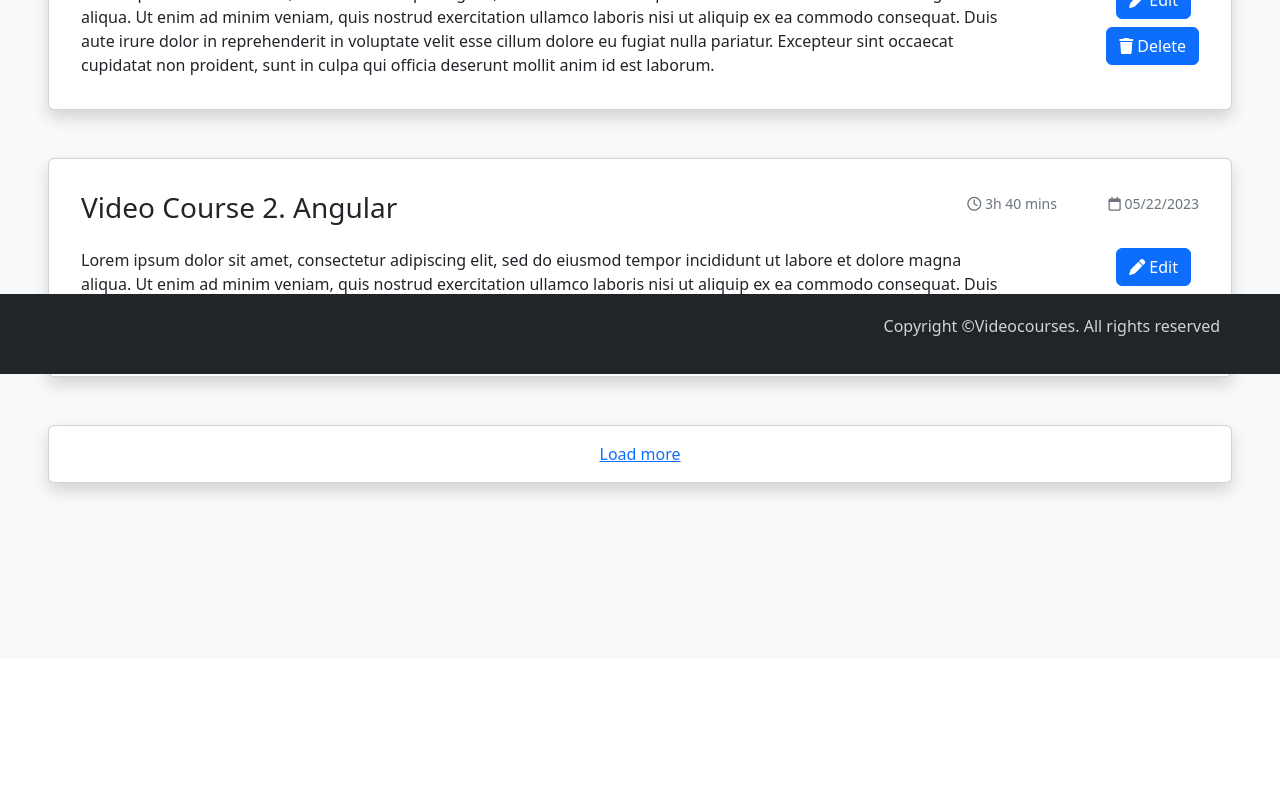
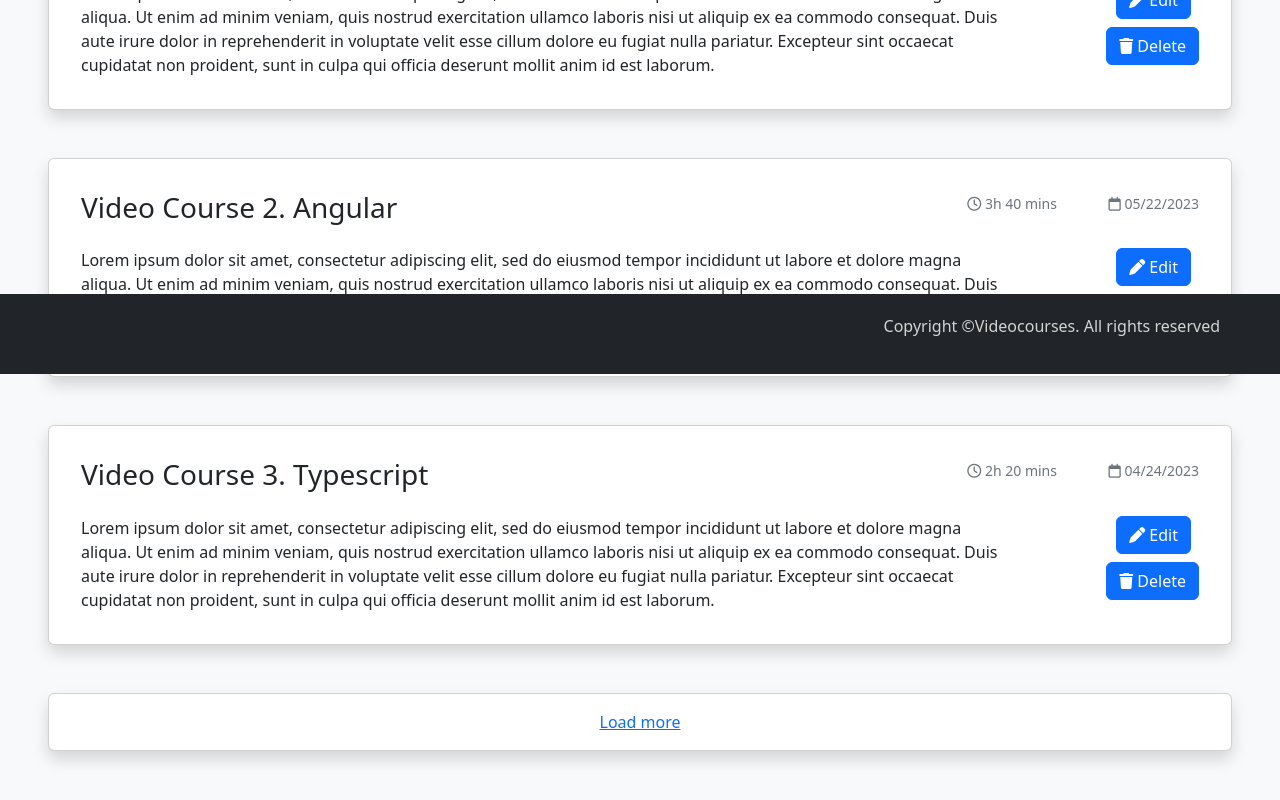
Before and after one commit to Sytnikovakatya/angular-courses-app, an Angular app: page / in a window 1280 px wide. Shown: the part 426-1226 px from the top of the page. Before the commit the page ends 1085 px from the top, so only its background shows below. Built offline with nearby package versions, Linux system fonts and the light colour scheme.

Commit message:
add ngFor to iterate through course items

```diff
--- a/src/app/app.component.html
+++ b/src/app/app.component.html
@@ -2,8 +2,7 @@
   <app-header></app-header>
   <app-breadcrumbs></app-breadcrumbs>
   <app-search-bar></app-search-bar>
-  <app-course-card [course]="courses[0]"></app-course-card>
-  <app-course-card [course]="courses[1]"></app-course-card>
+  <app-course-card *ngFor="let course of courses" [course]="course"></app-course-card>
   <app-loader></app-loader>
   <app-footer></app-footer>
 </div>
```
